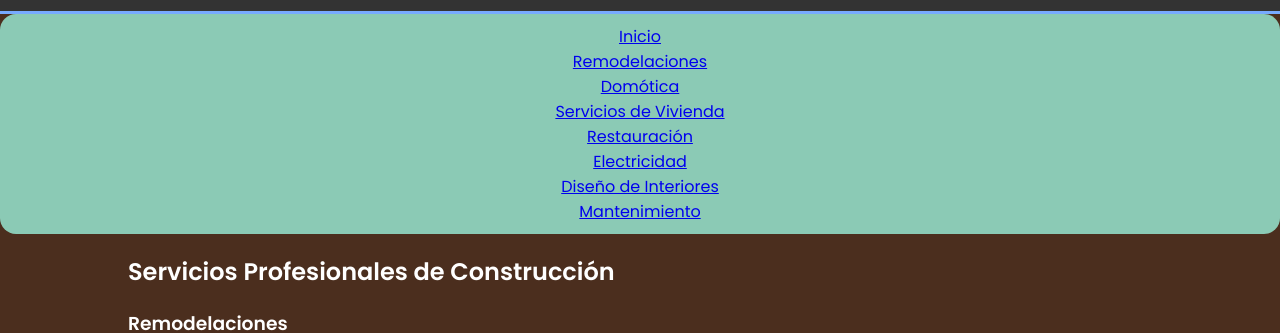
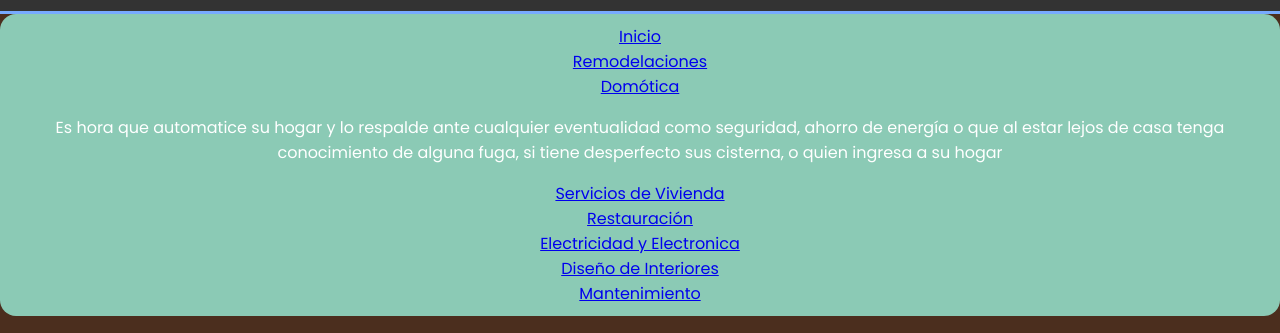
Before and after one commit to MaytaServices/MaytaServices, a plain HTML site: page Services.html in a window 1280 px wide. Shown: the part 110-443 px from the top of the page. Drawn offline with nearby package versions, Linux system fonts and the light colour scheme.

Commit message:
Actualización en Services.html e index.html

```diff
--- a/Services.html
+++ b/Services.html
@@ -19,9 +19,12 @@
             <div><a href="index.html">Inicio</a></div>
             <div><a href="#remodelaciones">Remodelaciones</a></div>
            <div><a href="#domotica">Domótica</a></div>
+           <p>Es hora que automatice su hogar y lo respalde ante cualquier eventualidad como seguridad,
+            ahorro de energía o que al estar lejos de casa tenga conocimiento de alguna fuga,
+            si tiene desperfecto sus cisterna, o quien ingresa a su hogar</p>
             <div><a href="#vivienda">Servicios de Vivienda</a></div>
             <div><a href="#restauracion">Restauración</a></div>
-            <div><a href="#electricidad">Electricidad</a></div>
+            <div><a href="#electricidad">Electricidad y Electronica</a></div>
             <div><a href="#diseno">Diseño de Interiores</a></div>
            <div><a href="#mantenimiento">Mantenimiento</a></div>
         </nav>
```
Also changed, not shown: index.html (+1 -1 lines).
